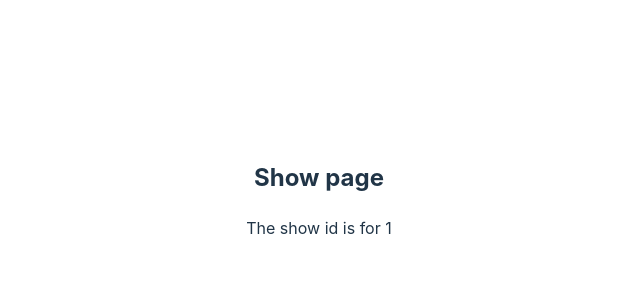
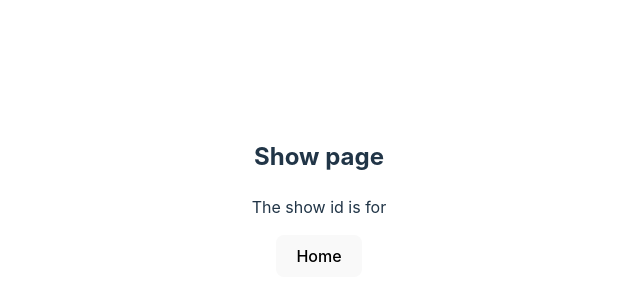
Before and after one commit to choisus08/docuplan_frontend, a Vue app: page /show/1 in a window 1280 px wide. Shown: the part 202-502 px from the top of the page, without its empty margins (321-961 px from the left). Built offline with nearby package versions, Linux system fonts and the light colour scheme.

Commit message:
attempted displaying appt contents in each show page & added redirect button to index page

```diff
--- a/src/views/Index.vue
+++ b/src/views/Index.vue
@@ -8,7 +8,6 @@
 
 <script>
 
-    // import {ref} from 'vue'
     import Post from '../components/Post.vue'
     import NewForm from '../components/NewForm.vue'
     import Show from '../views/Show.vue'
--- a/src/views/Show.vue
+++ b/src/views/Show.vue
@@ -1,15 +1,38 @@
 <template>
     <h2>Show page</h2>
-    <p>The show id is for {{ id }}</p>
+    <p>The show id is for {{ id.appointment_title }}</p>
+    <!-- <h3>{{ appt.date }}</h3>
+    <h3>{{ appt.time }}</h3>
+    <h3>{{ appt.doctor_name }}</h3> -->
+
+    <button @click="redirect">Home</button>
 
 </template>
 
 <script>
+
     export default {
         name: "Show",
-        props: ['id'],
+        props: ['id', 'appointments'],
+        methods: {
+            redirect() {
+                this.$router.push({ name: 'Index'})
+            }
 
-
+        }
+        // data() {
+        //     return {
+        //         id: {
+        //             appointment_title: '',
+        //             doctor_name: '',
+        //             doctor_specialist: '',
+        //             address: '',
+        //             date: '',
+        //             time: '',
+        //             notes: '',
+        //         }
+        //     }
+        // }
 
         // use below if omit props: ['id']
         // data() {
```
